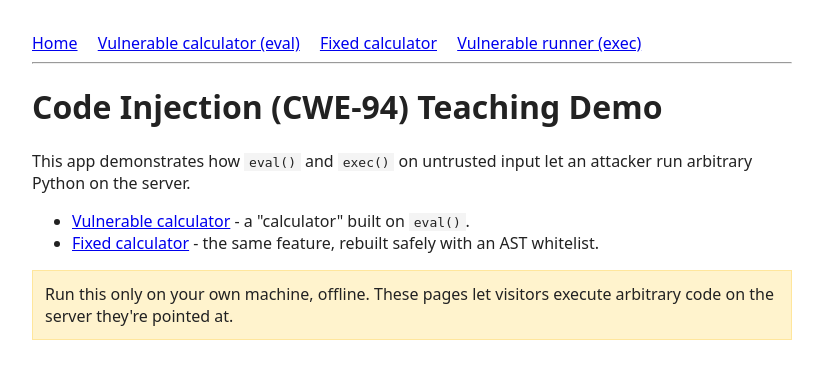
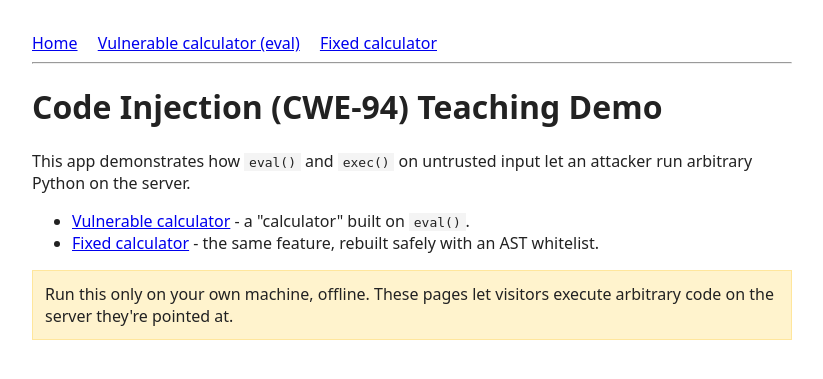
Before and after one commit to atulajoshi24/django-code-injection, a Django app: template vulnapp/templates/vulnapp/home.html in a window 1280 px wide. Shown: the top 379 px of the page, without its empty margins (228-1051 px from the left). Run offline with Django 5.2, Linux system fonts and the light colour scheme; the template is opened without the code that fills it, so the values that code supplies are empty.

Commit message:
enahnce code

```diff
--- a/vulnapp/templates/vulnapp/base.html
+++ b/vulnapp/templates/vulnapp/base.html
@@ -21,7 +21,6 @@
     <a href="{% url 'home' %}">Home</a>
     <a href="{% url 'vulnerable_calculator' %}">Vulnerable calculator (eval)</a>
     <a href="{% url 'safe_calculator' %}">Fixed calculator</a>
-    <a href="{% url 'vulnerable_runner' %}">Vulnerable runner (exec)</a>
   </nav>
   <hr>
   {% block content %}{% endblock %}
```
